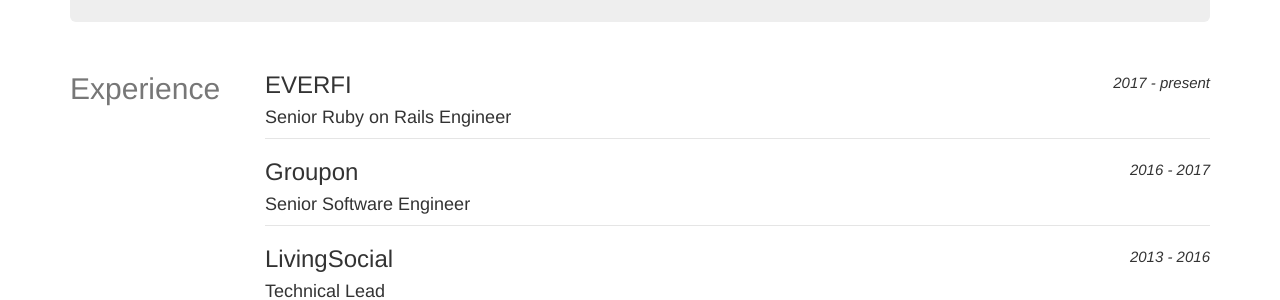
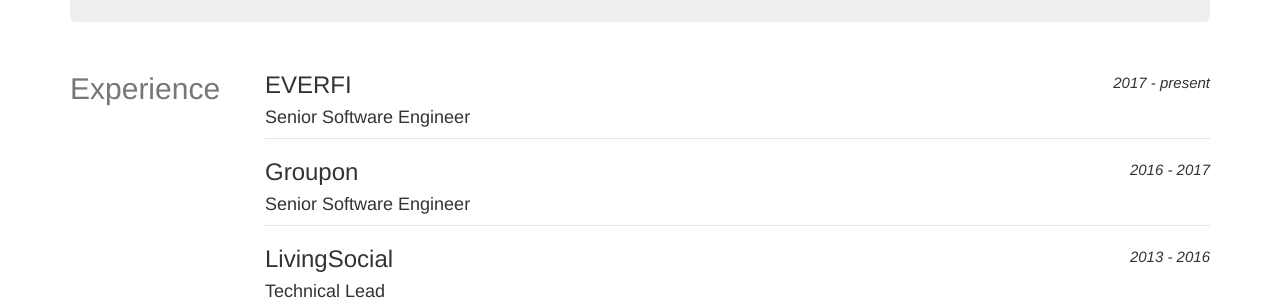
Before and after one commit to lannon/tvc15, a Jekyll site: the page built from cv.html, in a window 1280 px wide. Shown: the part 233-533 px from the top of the page. Built offline with Jekyll 4.4.1, drawn with Linux system fonts in a browser that asks for light colours.

Commit message:
change everfi job title

```diff
--- a/cv.html
+++ b/cv.html
@@ -55,7 +55,7 @@
         <ul class="col-lg-10">
           <li class="position">
             <h3 class="employer">EVERFI</h3>
-            <h4 class="title">Senior Ruby on Rails Engineer</h4>
+            <h4 class="title">Senior Software Engineer</h4>
             <em class="dates">2017 - present</em>
             <p class="description">
             </p>
```
